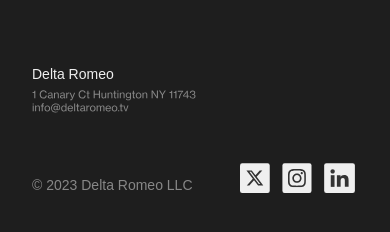
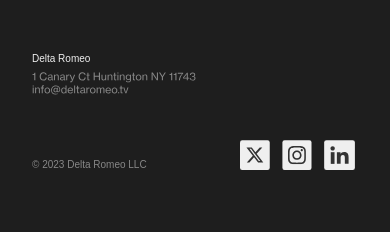
Before and after one commit to trcast/delta-romeo-staging, a React (Vite) app: page /work in a window 390 px wide. Shown: the part 620-852 px from the top of the page. Built offline with nearby package versions, Linux system fonts and the light colour scheme; no server answers; the HTML template or start-up script is replaced by a standard one; a web font is replaced by a local one.

Commit message:
updated logo size for mobile

```diff
--- a/src/App.css
+++ b/src/App.css
@@ -699,11 +699,19 @@ nav {
     margin: 0 32px;
   }
 
+  nav img {
+    width: 80%;
+  }
+
   .nav-links-container {
     width: 240px;
   }
 
-  .footer-address-container img {
+  .footer-info-container p {
+    font-size: 10px;
+  }
+
+  .footer-info-container img {
     width: 80%;
   }
 
```
